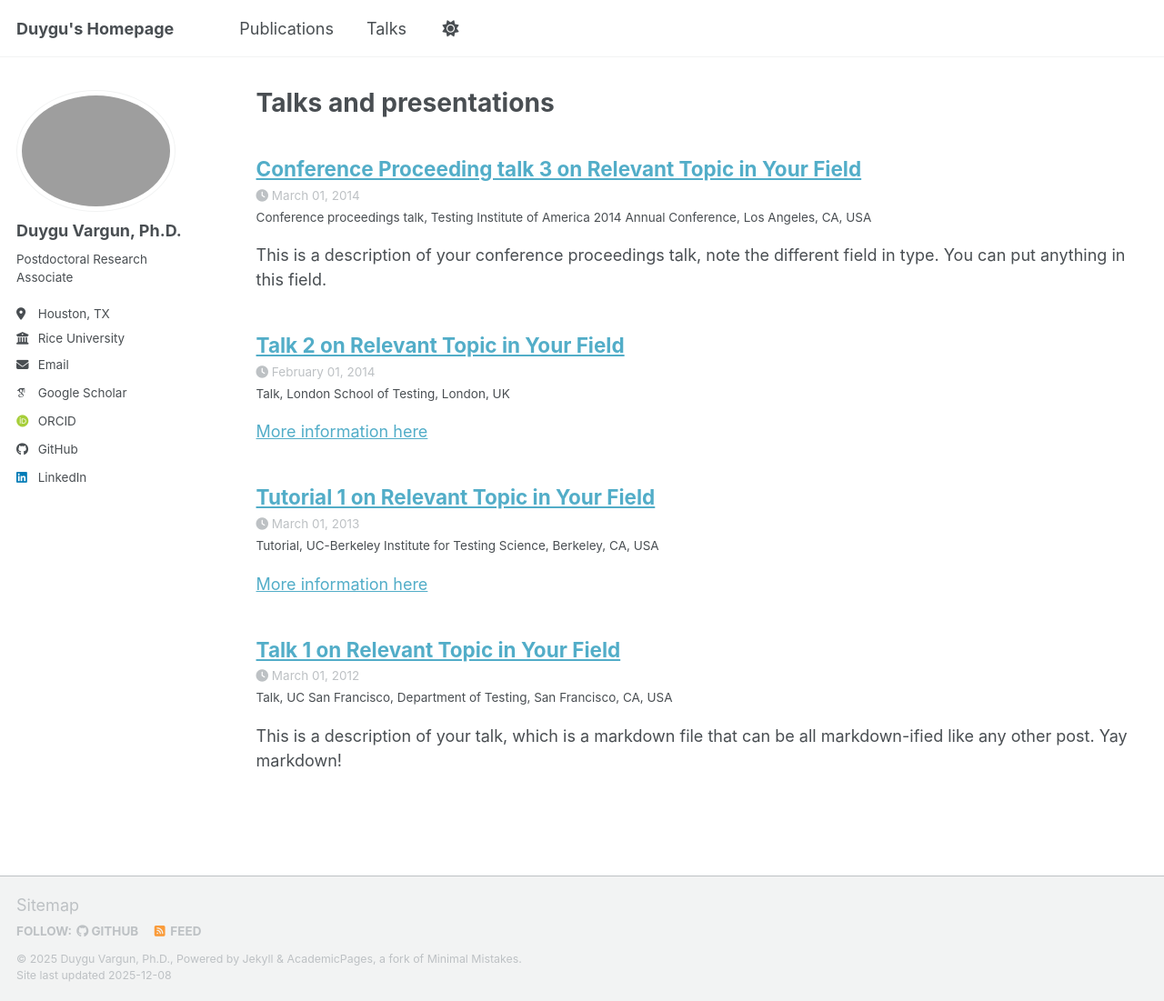
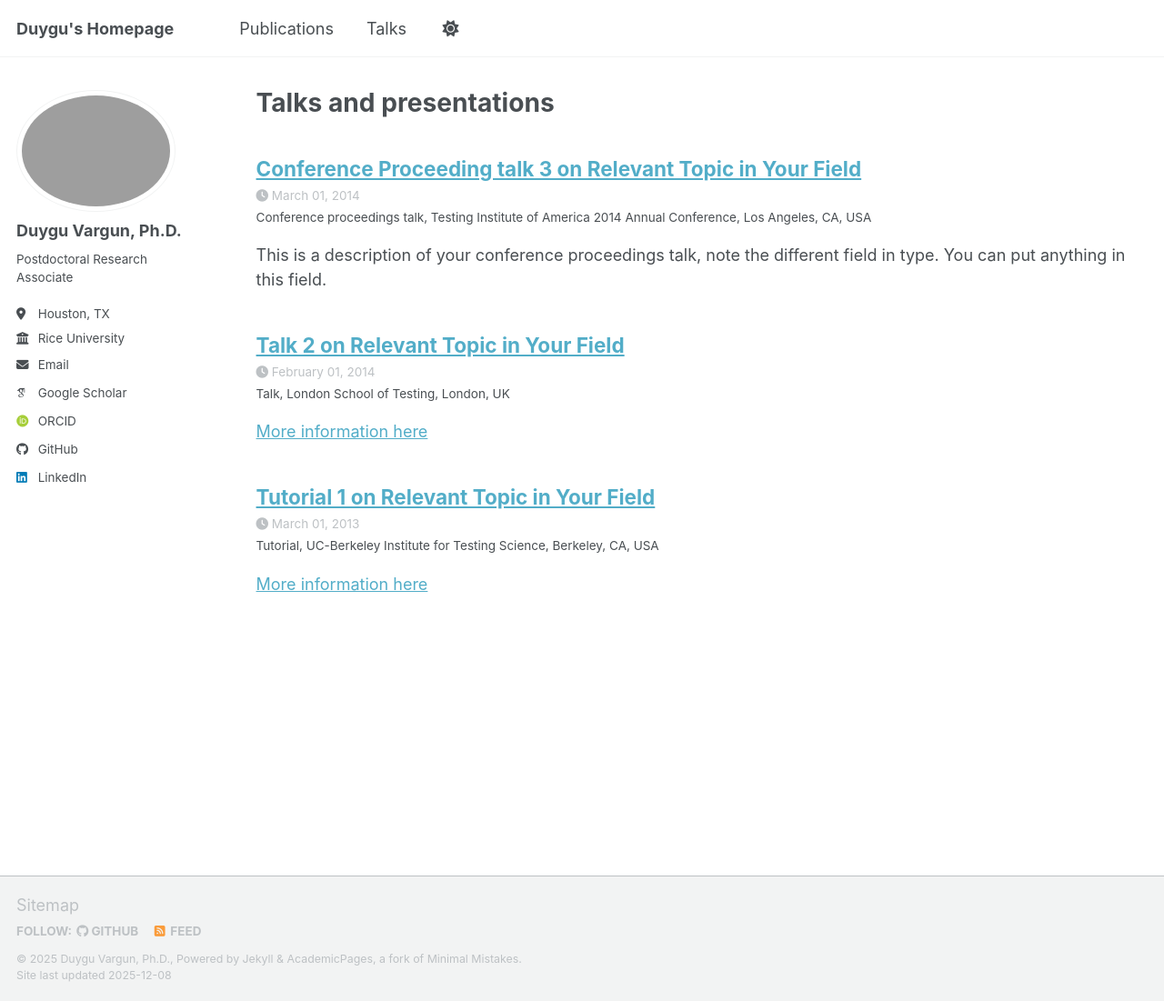
Before and after one commit to dvargun/dvargun.github.io, a Jekyll site: the page built from _pages/talks.html, in a window 1280 px wide and 1101 px high. Shown: the whole window at 91% size. Built offline with Jekyll 4.4.1, drawn with Linux system fonts in a browser that asks for light colours; some web fonts are replaced; a script bundle is joined from its source files by our own code; library files that are not in the unit come from our copies.

Commit message:
update talks

```diff
--- a/_talks/2012-03-01-talk-1.md
+++ b/_talks/2012-03-01-talk-1.md
@@ -1,11 +1 @@
----
-title: "Talk 1 on Relevant Topic in Your Field"
-collection: talks
-type: "Talk"
-permalink: /talks/2012-03-01-talk-1
-venue: "UC San Francisco, Department of Testing"
-date: 2012-03-01
-location: "San Francisco, CA, USA"
----
-
 This is a description of your talk, which is a markdown file that can be all markdown-ified like any other post. Yay markdown!
```
